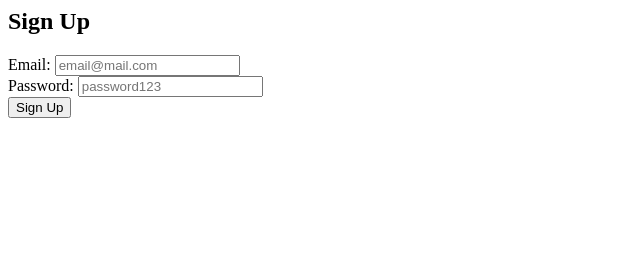
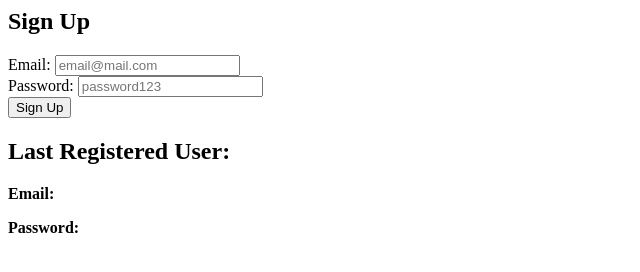
Before and after one commit to NickyLiu91/localStorageDemo, a plain HTML site: page index.html in a window 1280 px wide. Shown: the whole page, without its empty margins (0-640 px from the left). Drawn offline with Linux system fonts and the light colour scheme.

Commit message:
addeed show last user info to index

```diff
--- a/index.html
+++ b/index.html
@@ -16,5 +16,11 @@
           <button id="sign-up">Sign Up</button>
         </form>
       </div>
+
+      <div class="card">
+        <h2>Last Registered User:</h2>
+        <p><strong>Email:</strong> <span id="user-email"></span></p>
+        <p><strong>Password:</strong> <span id="user-password"></span></p>
+      </div>
   </body>
 </html>
```
